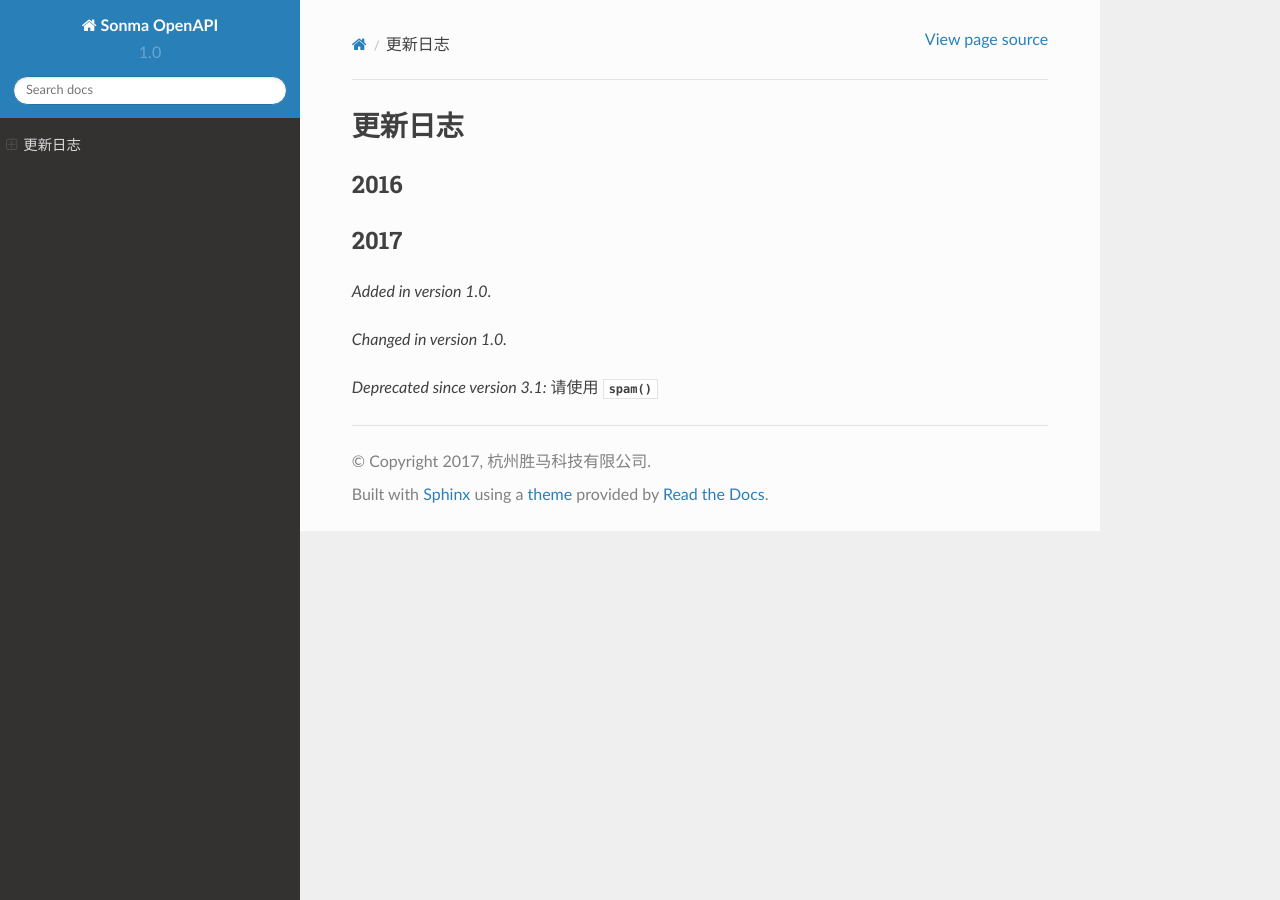
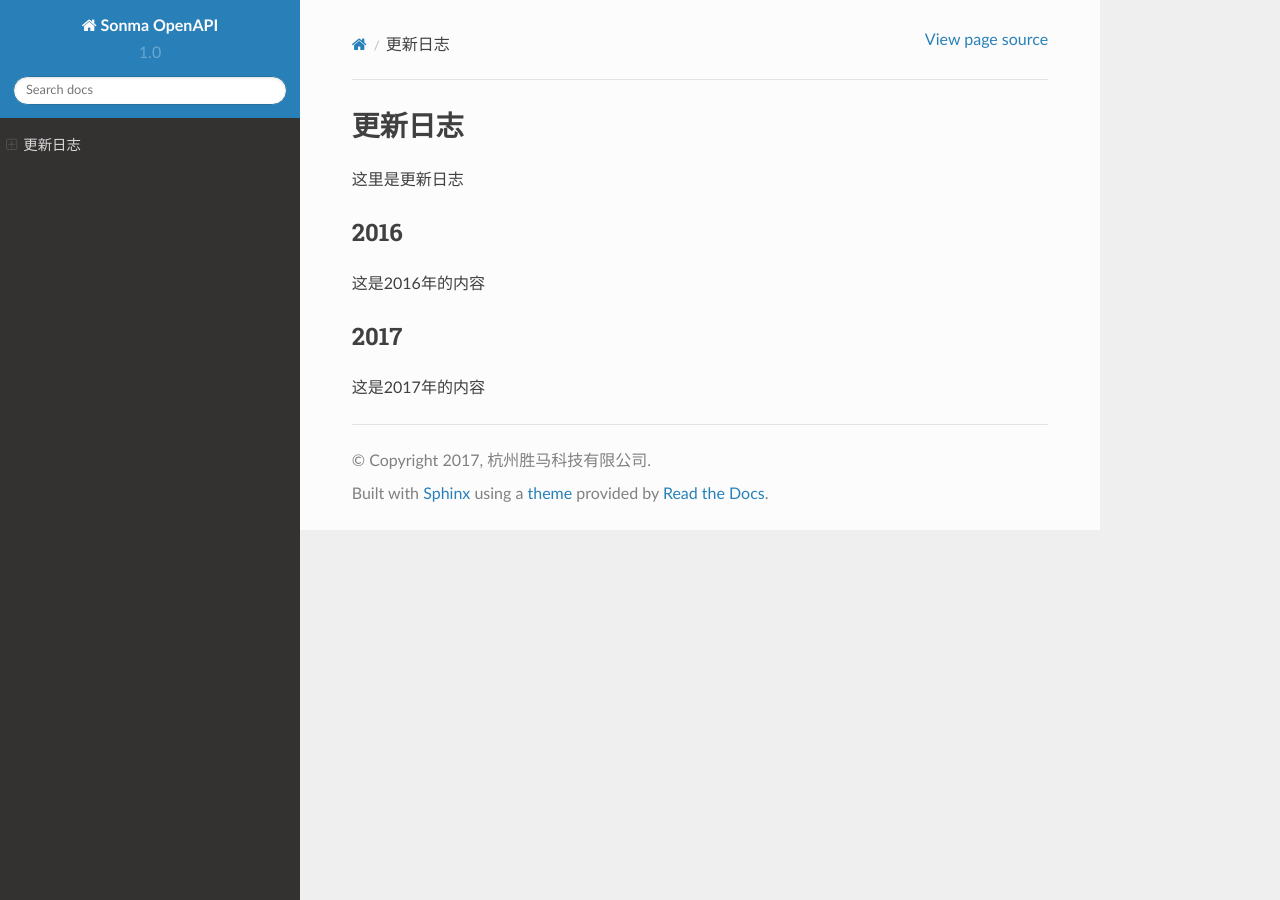
Before and after one commit to sonma-tech/docs, a Sphinx documentation site: the page built from source/changelog.rst, in a window 1280 px wide. Built offline with Sphinx 7.4.7 and the Read the Docs theme 2.0.0, drawn with Linux system fonts in a browser that asks for light colours; pages that are not in the unit, such as notebooks, are missing from menus.

Commit message:
no message

```diff
--- a/source/changelog.rst
+++ b/source/changelog.rst
@@ -3,19 +3,15 @@
 更新日志
 ==========
 
-
+这里是更新日志
 
 2016
 ------
 
 
+这是2016年的内容
+
 2017
 ------
 
-.. versionadded:: 1.0
-
-.. versionchanged:: 1.0
-
-.. deprecated:: 3.1
-
-   请使用 :func:`spam`
+这是2017年的内容
```
Also changed, not shown: source/index.rst (+7 -0 lines).
